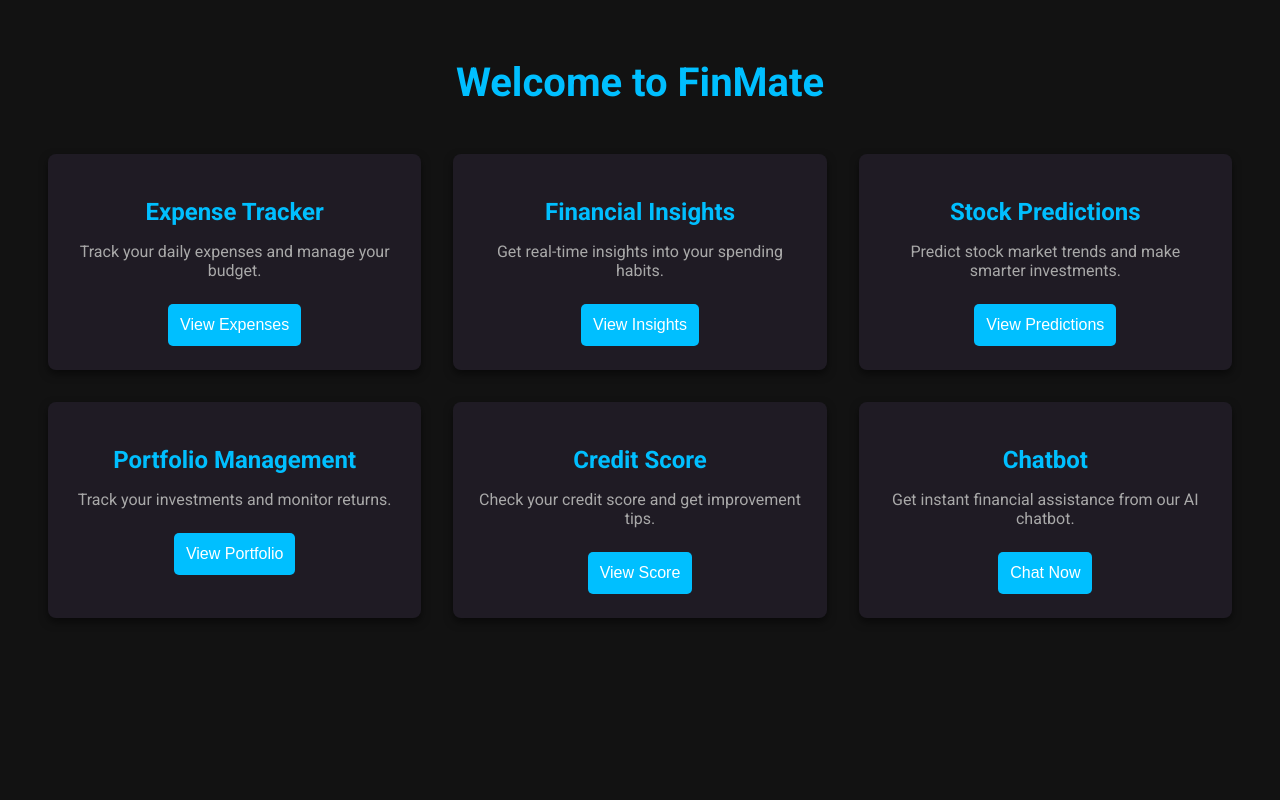
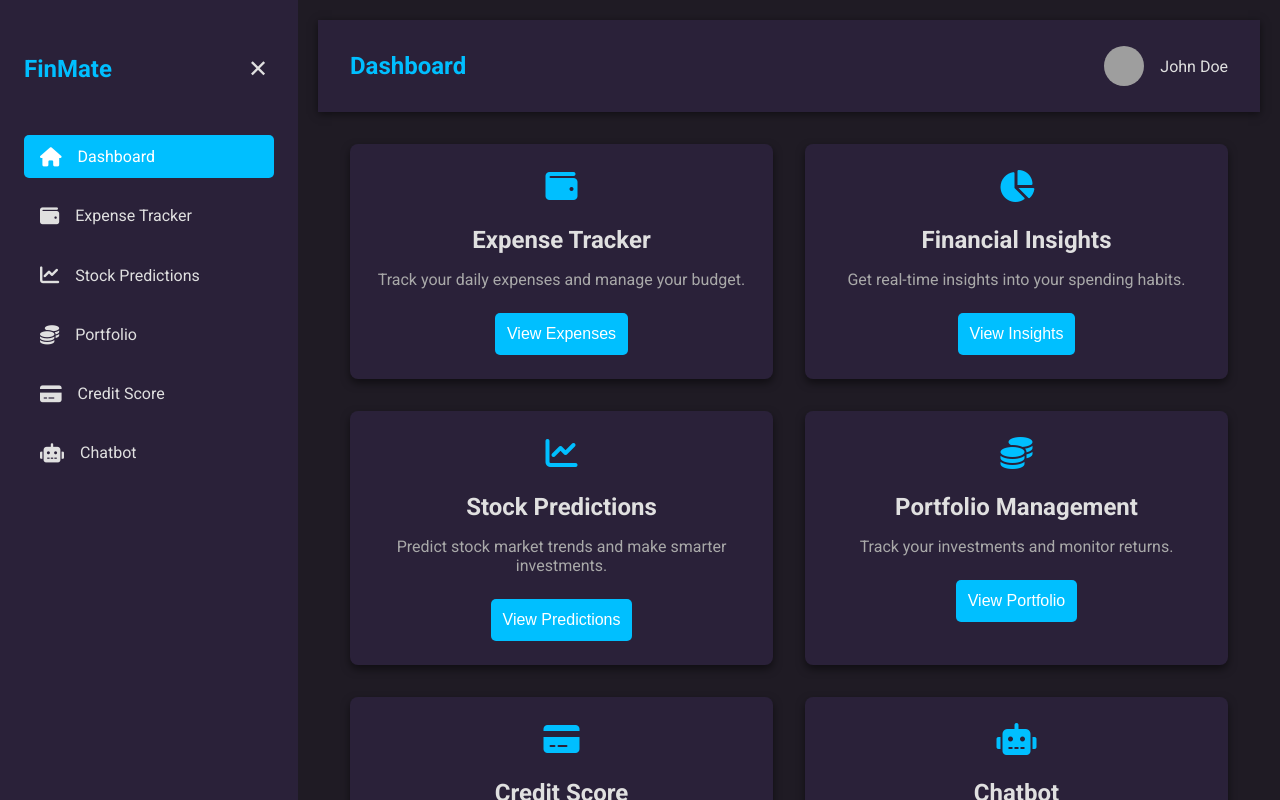
Before and after one commit to Harikrihnagurrapu/FinMate, a React (Vite) app in the folder Frontend/: page /dashboard in a window 1280 px wide. Shown: the top 800 px of the page. Built offline with nearby package versions, Linux system fonts and the light colour scheme; grey boxes are pictures that could not be loaded.

Commit message:
dashboard

```diff
--- a/Frontend/src/pages/Dashboard.jsx
+++ b/Frontend/src/pages/Dashboard.jsx
@@ -1,13 +1,82 @@
-import React from "react";
+import React, { useState } from "react";
+import { Link } from "react-router-dom";
 import "../styles/Dashboard.css";
 
 const Dashboard = () => {
+  const [isSidebarOpen, setIsSidebarOpen] = useState(true);
+
+  const toggleSidebar = () => {
+    setIsSidebarOpen(!isSidebarOpen);
+  };
+
   return (
     <div className="dashboard">
-      <h1>Welcome to FinMate</h1>
+      {/* Sidebar Navbar */}
+      <div className={`sidebar ${isSidebarOpen ? "open" : "closed"}`}>
+        <div className="sidebar-brand">
+          <h2>FinMate</h2>
+          <button className="sidebar-toggle-btn" onClick={toggleSidebar}>
+            {isSidebarOpen ? "✕" : "☰"}
+          </button>
+        </div>
+        <nav className="sidebar-nav">
+          <a href="/dashboard" className="sidebar-link active">
+            <i className="fas fa-home"></i>
+            <span>Dashboard</span>
+          </a>
+          <a href="/expense-tracker" className="sidebar-link">
+            <i className="fas fa-wallet"></i>
+            <span>Expense Tracker</span>
+          </a>
+          <a href="/stock-predictions" className="sidebar-link">
+            <i className="fas fa-chart-line"></i>
+            <span>Stock Predictions</span>
+          </a>
+          <a href="/portfolio" className="sidebar-link">
+            <i className="fas fa-coins"></i>
+            <span>Portfolio</span>
+          </a>
+          <a href="/credit-score" className="sidebar-link">
+            <i className="fas fa-credit-card"></i>
+            <span>Credit Score</span>
+          </a>
+          <a href="/chatbot" className="sidebar-link">
+            <i className="fas fa-robot"></i>
+            <span>Chatbot</span>
+          </a>
+        </nav>
+      </div>
+
+      {/* Main Content Area */}
+      <div className="main-content">
+        {/* Top Bar */}
+        <div className="top-bar">
+          <div className="top-bar-left">
+            {/* <button className="sidebar-toggle-btn" onClick={toggleSidebar}>
+              ☰
+            </button> */}
+            <h1>Dashboard</h1>
+          </div>
+          <div className="top-bar-right">
+            <div className="user-profile">
+              <img
+                src="../assets/user-img.jpg"
+                alt="User Profile"
+                className="profile-image"
+              />
+              <span className="username">John Doe</span>
+            </div>
+          </div>
+        </div>
+
+        {/* Dashboard Content */}
+        <div className="dashboard-content">
           <div className="dashboard-grid">
             {/* Expense Tracker Card */}
             <div className="card expense-tracker">
+              <div className="card-icon">
+                <i className="fas fa-wallet"></i>
+              </div>
               <h2>Expense Tracker</h2>
               <p>Track your daily expenses and manage your budget.</p>
               <button className="btn primary-btn">View Expenses</button>
@@ -15,6 +84,9 @@ const Dashboard = () => {
 
             {/* Financial Insights Card */}
             <div className="card financial-insights">
+              <div className="card-icon">
+                <i className="fas fa-chart-pie"></i>
+              </div>
               <h2>Financial Insights</h2>
               <p>Get real-time insights into your spending habits.</p>
               <button className="btn primary-btn">View Insights</button>
@@ -22,6 +94,9 @@ const Dashboard = () => {
 
             {/* Stock Predictions Card */}
             <div className="card stock-predictions">
+              <div className="card-icon">
+                <i className="fas fa-chart-line"></i>
+              </div>
               <h2>Stock Predictions</h2>
               <p>Predict stock market trends and make smarter investments.</p>
               <button className="btn primary-btn">View Predictions</button>
@@ -29,6 +104,9 @@ const Dashboard = () => {
 
             {/* Portfolio Management Card */}
             <div className="card portfolio-management">
+              <div className="card-icon">
+                <i className="fas fa-coins"></i>
+              </div>
               <h2>Portfolio Management</h2>
               <p>Track your investments and monitor returns.</p>
               <button className="btn primary-btn">View Portfolio</button>
@@ -36,6 +114,9 @@ const Dashboard = () => {
 
             {/* Credit Score Card */}
             <div className="card credit-score">
+              <div className="card-icon">
+                <i className="fas fa-credit-card"></i>
+              </div>
               <h2>Credit Score</h2>
               <p>Check your credit score and get improvement tips.</p>
               <button className="btn primary-btn">View Score</button>
@@ -43,9 +124,14 @@ const Dashboard = () => {
 
             {/* Chatbot Card */}
             <div className="card chatbot">
+              <div className="card-icon">
+                <i className="fas fa-robot"></i>
+              </div>
               <h2>Chatbot</h2>
               <p>Get instant financial assistance from our AI chatbot.</p>
               <button className="btn primary-btn">Chat Now</button>
+            </div>
+          </div>
         </div>
       </div>
     </div>
--- a/Frontend/src/styles/Dashboard.css
+++ b/Frontend/src/styles/Dashboard.css
@@ -1,27 +1,158 @@
+/* Import Google Fonts */
+@import url('https://fonts.googleapis.com/css2?family=Roboto:wght@400;700&display=swap');
+
 /* Dashboard Styles */
+body, html {
+  margin: 0;
+  padding: 0;
+  font-family: 'Roboto', sans-serif;
+  color: #e0e0e0;
+  background-color: #1f1b24;
+}
+
 .dashboard {
-  padding: 2rem;
-  background-color: #121212;
-  color: #e0e0e0;
+  display: flex;
   min-height: 100vh;
 }
 
-.dashboard h1 {
-  font-size: 2.5rem;
+/* Sidebar Navbar */
+.sidebar {
+  width: 250px;
+  background-color: #2a2139;
+  padding: 2.2em 1.5rem;
+  box-shadow: 2px 0 8px rgba(0, 0, 0, 0.5);
+  transition: width 0.3s ease-in-out;
+}
+
+.sidebar.closed {
+  width: 80px;
+  overflow: hidden;
+}
+
+.sidebar.closed .sidebar-brand h2,
+.sidebar.closed .sidebar-link span {
+  display: none;
+}
+
+.sidebar-brand {
+  display: flex;
+  justify-content: space-between;
+  align-items: center;
   margin-bottom: 2rem;
-  text-align: center;
+}
+
+.sidebar-brand h2 {
+  font-size: 1.5rem;
   color: #00bfff;
+  white-space: nowrap;
+}
+
+.sidebar-toggle-btn {
+  background: none;
+  border: none;
+  color: #e0e0e0;
+  font-size: 1.5rem;
+  cursor: pointer;
+  transition: color 0.3s;
+}
+
+.sidebar-toggle-btn:hover {
+  color: #00bfff;
+}
+
+.sidebar-nav {
+  display: flex;
+  flex-direction: column;
+  gap: 1rem;
+}
+
+.sidebar-link {
+  color: #e0e0e0;
+  text-decoration: none;
+  font-size: 1rem;
+  padding: 0.75rem 1rem;
+  border-radius: 5px;
+  transition: background-color 0.3s, color 0.3s;
+  display: flex;
+  align-items: center;
+  gap: 1rem;
+}
+
+.sidebar-link:hover {
+  background-color: #302b63;
+  color: #00bfff;
+}
+
+.sidebar-link.active {
+  background-color: #00bfff;
+  color: #fff;
+}
+
+.sidebar-link i {
+  font-size: 1.2rem;
+}
+
+/* Main Content Area */
+.main-content {
+  flex: 1;
+  display: flex;
+  flex-direction: column;
+  padding: 20px;
+  background-color: #1f1b24;
+}
+
+/* Top Bar */
+.top-bar {
+  display: flex;
+  justify-content: space-between;
+  align-items: center;
+  background-color: #2a2139;
+  padding: 1rem 2rem;
+  margin: 0px ;
+  box-shadow: 0 2px 8px rgba(0, 0, 0, 0.5);
+}
+
+.top-bar-left {
+  display: flex;
+  align-items: center;
+  gap: 1rem;
+}
+
+.top-bar-left h1 {
+  font-size: 1.5rem;
+  color: #00bfff;
+}
+
+.top-bar-right .user-profile {
+  display: flex;
+  align-items: center;
+  gap: 1rem;
+}
+
+.profile-image {
+  width: 40px;
+  height: 40px;
+  border-radius: 50%;
+}
+
+.username {
+  font-size: 1rem;
+  color: #e0e0e0;
+}
+
+/* Dashboard Content */
+.dashboard-content {
+  padding: 2rem;
 }
 
 .dashboard-grid {
   display: grid;
   grid-template-columns: repeat(auto-fit, minmax(300px, 1fr));
   gap: 2rem;
-  padding: 1rem;
 }
 
 .card {
-  background-color: #1f1b24;
+  background-color: #2a2139;
   border-radius: 8px;
   padding: 1.5rem;
   box-shadow: 0 4px 8px rgba(0, 0, 0, 0.5);
@@ -34,10 +165,16 @@
   box-shadow: 0 8px 16px rgba(0, 0, 0, 0.5);
 }
 
+.card-icon {
+  font-size: 2rem;
+  color: #00bfff;
+  margin-bottom: 1rem;
+}
+
 .card h2 {
   font-size: 1.5rem;
   margin-bottom: 1rem;
-  color: #00bfff;
+  color: #e0e0e0;
 }
 
 .card p {
```
Also changed, not shown: Frontend/src/components/Navbar.jsx (added, +40 -0 lines), Frontend/src/styles/Navbar.css (added, +36 -0 lines), Frontend/src/assets/user-img.jpg (added). Lines whose indentation alone changed are shown as unchanged.
